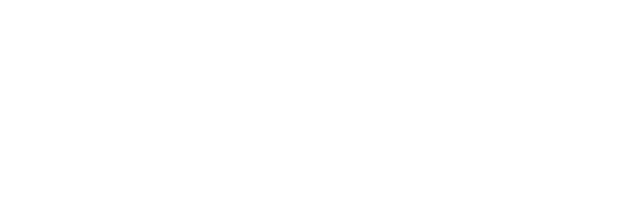
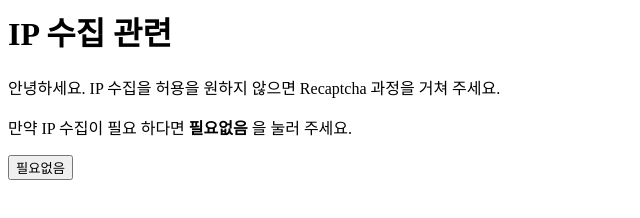
Before and after one commit to kimjayney/jayney_dims, a website: page recaptha.html in a window 1280 px wide. Shown: the whole page, without its empty margins (0-640 px from the left). Drawn offline with Linux system fonts and the light colour scheme.

Commit message:
설명 추가

```diff
--- a/recaptha.html
+++ b/recaptha.html
@@ -36,6 +36,10 @@
   </head>
   <body>
     <!-- 버튼 클릭 → reCAPTCHA → onSubmit 실행 -->
+     <h1>IP 수집 관련</h1>
+     <p>안녕하세요. IP 수집을 허용을 원하지 않으면 Recaptcha 과정을 거쳐 주세요.</p>
+     <p>만약 IP 수집이 필요 하다면 <b>필요없음</b> 을 눌러 주세요.</p>
+     <button onclick="window.close()">필요없음</button>
     <div id="recaptcha-container"></div>
 
     <script src="https://www.google.com/recaptcha/api.js?onload=onloadCallback&render=explicit"
```
